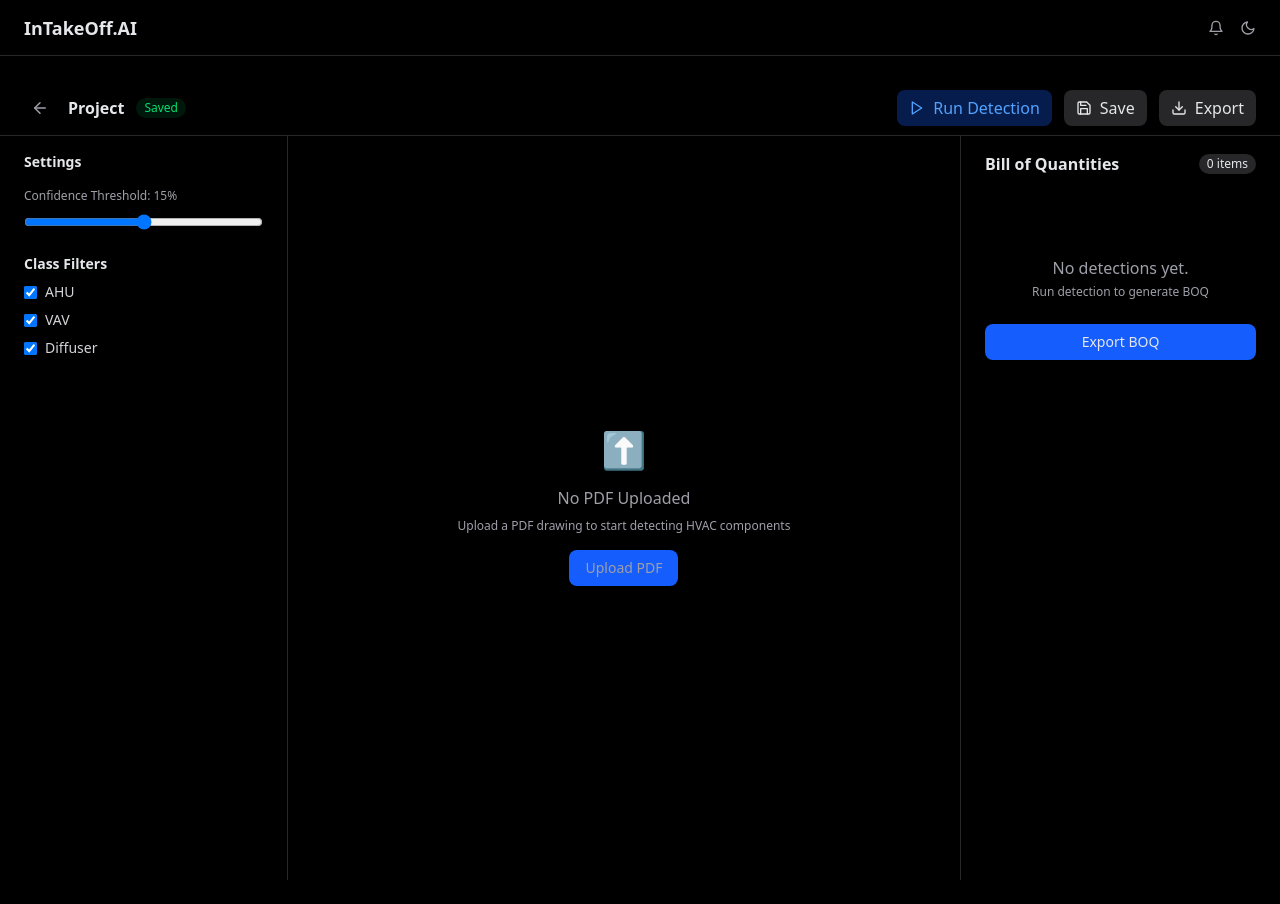
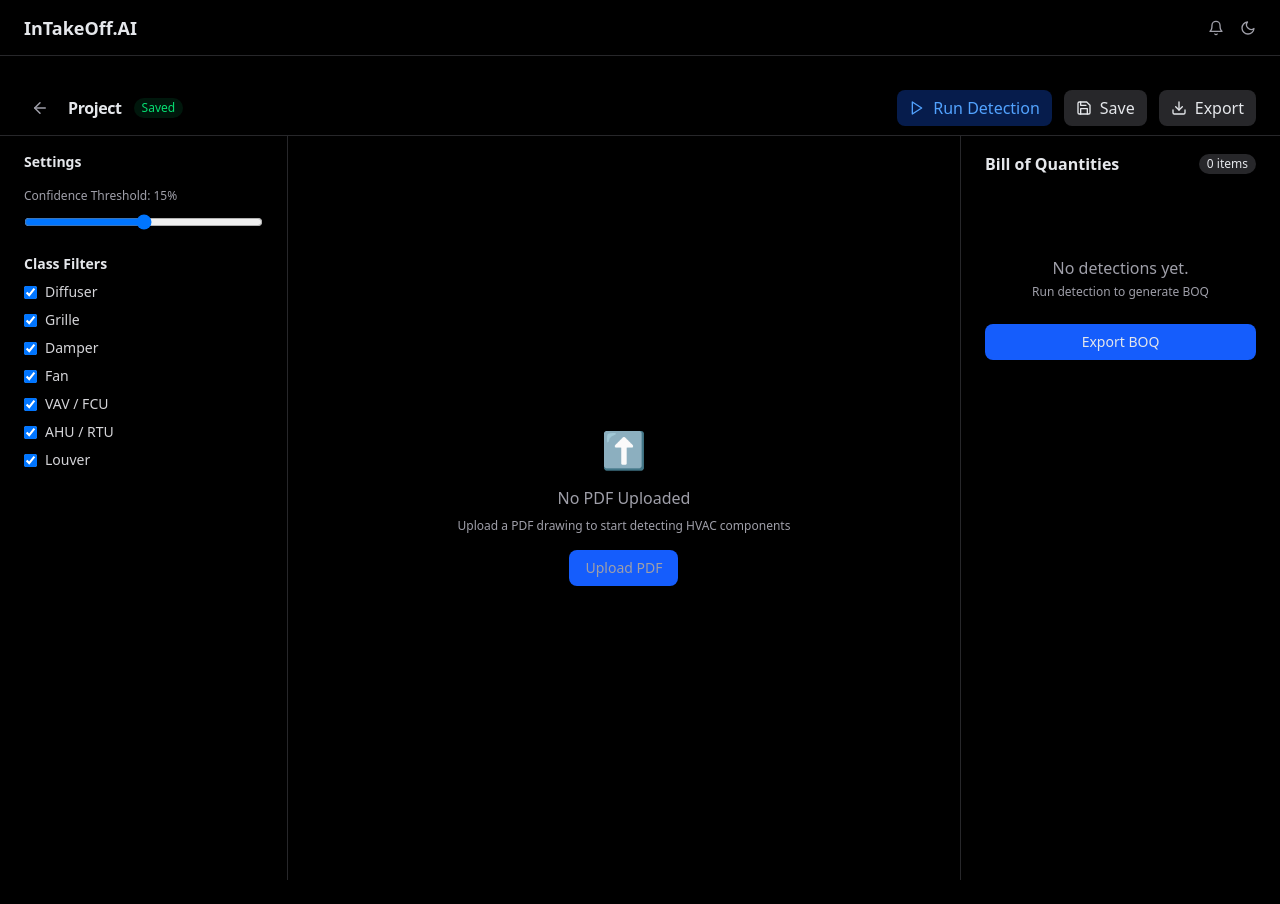
Before and after one commit to SakthisreeRaja/In-TakeOff_AI, a React (Vite) app in the folder Frontend/: page /projects/1 in a window 1280 px wide. Built offline with nearby package versions, Linux system fonts and the light colour scheme.

Commit message:
Separations of the project editor components

```diff
--- /dev/null
+++ b/Frontend/src/components/editor/EditorBOQ.jsx
@@ -0,0 +1,25 @@
+export default function EditorBOQ() {
+  return (
+    <div className="w-80 border-l border-zinc-800 px-6 py-4">
+      <div className="flex items-center justify-between mb-4">
+        <h3 className="font-semibold">
+          Bill of Quantities
+        </h3>
+        <span className="text-xs bg-zinc-800 px-2 py-0.5 rounded-full">
+          0 items
+        </span>
+      </div>
+
+      <div className="text-center text-zinc-400 mt-20">
+        <p>No detections yet.</p>
+        <p className="text-xs mt-1">
+          Run detection to generate BOQ
+        </p>
+      </div>
+
+      <button className="w-full mt-6 bg-blue-600 py-2 rounded-lg text-sm">
+        Export BOQ
+      </button>
+    </div>
+  )
+}
--- /dev/null
+++ b/Frontend/src/components/editor/EditorCanvas.jsx
@@ -0,0 +1,16 @@
+export default function EditorCanvas() {
+  return (
+    <div className="flex-1 flex items-center justify-center min-h-0">
+      <div className="text-center text-zinc-400">
+        <div className="text-4xl mb-4">⬆️</div>
+        <p className="mb-2">No PDF Uploaded</p>
+        <p className="text-xs mb-4">
+          Upload a PDF drawing to start detecting HVAC components
+        </p>
+        <button className="bg-blue-600 px-4 py-2 rounded-lg text-sm">
+          Upload PDF
+        </button>
+      </div>
+    </div>
+  )
+}
--- /dev/null
+++ b/Frontend/src/components/editor/EditorHeader.jsx
@@ -0,0 +1,42 @@
+import { FiArrowLeft, FiPlay, FiSave, FiDownload } from "react-icons/fi"
+
+export default function EditorHeader({ projectName, onBack }) {
+  return (
+    <div className="h-14 border-b border-zinc-800 flex items-center justify-between px-6">
+      <div className="flex items-center gap-3">
+        <button
+          onClick={onBack}
+          className="w-8 h-8 flex items-center justify-center rounded-md
+            text-zinc-400 hover:text-white hover:bg-zinc-800 transition-colors"
+        >
+          <FiArrowLeft size={18} />
+        </button>
+
+        <h2 className="font-semibold tracking-tight">
+          {projectName}
+        </h2>
+
+        <span className="text-xs text-green-400 bg-green-400/10 px-2 py-0.5 rounded-full">
+          Saved
+        </span>
+      </div>
+
+      <div className="flex items-center gap-3">
+        <button className="flex items-center gap-2 bg-blue-600/30 text-blue-400 px-3 py-1.5 rounded-lg">
+          <FiPlay />
+          Run Detection
+        </button>
+
+        <button className="flex items-center gap-2 bg-zinc-800 px-3 py-1.5 rounded-lg">
+          <FiSave />
+          Save
+        </button>
+
+        <button className="flex items-center gap-2 bg-zinc-800 px-3 py-1.5 rounded-lg">
+          <FiDownload />
+          Export
+        </button>
+      </div>
+    </div>
+  )
+}
--- /dev/null
+++ b/Frontend/src/components/editor/EditorSettings.jsx
@@ -0,0 +1,48 @@
+export default function EditorSettings({ filters, setFilters }) {
+  const classes = [
+    "Diffuser",
+    "Grille",
+    "Damper",
+    "Fan",
+    "VAV_FCU",
+    "AHU_RTU",
+    "Louver",
+  ]
+
+  function toggle(cls) {
+    setFilters(prev => ({
+      ...prev,
+      [cls]: !prev[cls],
+    }))
+  }
+
+  return (
+    <div className="w-72 border-r border-zinc-800 px-6 py-4 overflow-y-auto">
+      <h3 className="text-sm font-semibold mb-4">
+        Settings
+      </h3>
+
+      <p className="text-xs text-zinc-400 mb-2">
+        Confidence Threshold: 15%
+      </p>
+      <input type="range" className="w-full mb-6" />
+
+      <h4 className="text-sm font-semibold mb-2">
+        Class Filters
+      </h4>
+
+      <div className="space-y-2 text-sm text-zinc-300">
+        {classes.map(cls => (
+          <label key={cls} className="flex items-center gap-2">
+            <input
+              type="checkbox"
+              checked={filters[cls]}
+              onChange={() => toggle(cls)}
+            />
+            {cls.replace("_", " / ")}
+          </label>
+        ))}
+      </div>
+    </div>
+  )
+}
--- a/Frontend/src/pages/ProjectEditor.jsx
+++ b/Frontend/src/pages/ProjectEditor.jsx
@@ -1,11 +1,9 @@
 import { useEffect, useState, useRef } from "react"
 import { useNavigate, useParams } from "react-router-dom"
-import {
-  FiArrowLeft,
-  FiPlay,
-  FiSave,
-  FiDownload,
-} from "react-icons/fi"
+import EditorHeader from "../components/editor/EditorHeader"
+import EditorSettings from "../components/editor/EditorSettings"
+import EditorCanvas from "../components/editor/EditorCanvas"
+import EditorBOQ from "../components/editor/EditorBOQ"
 
 export default function ProjectEditor({ projects, setProjects }) {
   const navigate = useNavigate()
@@ -14,13 +12,23 @@ export default function ProjectEditor({ projects, setProjects }) {
   const [project, setProject] = useState(null)
   const createdRef = useRef(false)
 
+  const [filters, setFilters] = useState({
+    Diffuser: true,
+    Grille: true,
+    Damper: true,
+    Fan: true,
+    VAV_FCU: true,
+    AHU_RTU: true,
+    Louver: true,
+  })
+
   useEffect(() => {
     if (id === "new" && !createdRef.current) {
       createdRef.current = true
       const newId = Date.now()
       const newProject = {
         id: newId,
-        name: `New Project`,
+        name: "New Project",
         createdAt: new Date().toLocaleDateString("en-US", {
           month: "short",
           day: "numeric",
@@ -40,107 +48,26 @@ export default function ProjectEditor({ projects, setProjects }) {
     setProject(found)
   }, [id, projects, navigate, setProjects])
 
-  function goBack() {
-    navigate("/projects")
-  }
-
   return (
     <div className="flex flex-col h-full min-h-screen">
-      <div className="h-14 border-b border-zinc-800 flex items-center justify-between px-6">
-        <div className="flex items-center gap-3">
-          <button
-            onClick={goBack}
-            className="w-8 h-8 flex items-center justify-center rounded-md
-    text-zinc-400 hover:text-white
-    hover:bg-zinc-800 transition-colors"
-          >
-            <FiArrowLeft size={18} />
-          </button>
-
-          <h2 className="font-semibold">
-            {project ? project.name : "Project"}
-          </h2>
-          <span className="text-xs text-green-400 bg-green-400/10 px-2 py-0.5 rounded-full">
-            Saved
-          </span>
-        </div>
-
-        <div className="flex items-center gap-3">
-          <button className="flex items-center gap-2 bg-blue-600/30 text-blue-400 px-3 py-1.5 rounded-lg">
-            <FiPlay />
-            Run Detection
-          </button>
-
-          <button className="flex items-center gap-2 bg-zinc-800 px-3 py-1.5 rounded-lg">
-            <FiSave />
-            Save
-          </button>
-
-          <button className="flex items-center gap-2 bg-zinc-800 px-3 py-1.5 rounded-lg">
-            <FiDownload />
-            Export
-          </button>
-        </div>
-      </div>
+      <EditorHeader
+        projectName={project ? project.name : "Project"}
+        onBack={() => navigate("/projects")}
+      />
 
       <div className="flex flex-1 min-h-0">
-        <div className="w-72 border-r border-zinc-800 px-6 py-4 overflow-y-auto">
-          <h3 className="text-sm font-semibold mb-4">Settings</h3>
+        <EditorSettings
+          filters={filters}
+          setFilters={setFilters}
+        />
 
-          <p className="text-xs text-zinc-400 mb-2">
-            Confidence Threshold: 15%
-          </p>
-          <input type="range" className="w-full mb-6" />
+        <EditorCanvas
+          filters={filters}
+        />
 
-          <h4 className="text-sm font-semibold mb-2">
-            Class Filters
-          </h4>
-
-          <div className="space-y-2 text-sm text-zinc-300">
-            <label className="flex items-center gap-2">
-              <input type="checkbox" defaultChecked /> AHU
-            </label>
-            <label className="flex items-center gap-2">
-              <input type="checkbox" defaultChecked /> VAV
-            </label>
-            <label className="flex items-center gap-2">
-              <input type="checkbox" defaultChecked /> Diffuser
-            </label>
-          </div>
-        </div>
-
-        <div className="flex-1 flex items-center justify-center min-h-0">
-          <div className="text-center text-zinc-400">
-            <div className="text-4xl mb-4">⬆️</div>
-            <p className="mb-2">No PDF Uploaded</p>
-            <p className="text-xs mb-4">
-              Upload a PDF drawing to start detecting HVAC components
-            </p>
-            <button className="bg-blue-600 px-4 py-2 rounded-lg text-sm">
-              Upload PDF
-            </button>
-          </div>
-        </div>
-
-        <div className="w-80 border-l border-zinc-800 px-6 py-4">
-          <div className="flex items-center justify-between mb-4">
-            <h3 className="font-semibold">Bill of Quantities</h3>
-            <span className="text-xs bg-zinc-800 px-2 py-0.5 rounded-full">
-              0 items
-            </span>
-          </div>
-
-          <div className="text-center text-zinc-400 mt-20">
-            <p>No detections yet.</p>
-            <p className="text-xs mt-1">
-              Run detection to generate BOQ
-            </p>
-          </div>
-
-          <button className="w-full mt-6 bg-blue-600 py-2 rounded-lg text-sm">
-            Export BOQ
-          </button>
-        </div>
+        <EditorBOQ
+          filters={filters}
+        />
       </div>
     </div>
   )
```
